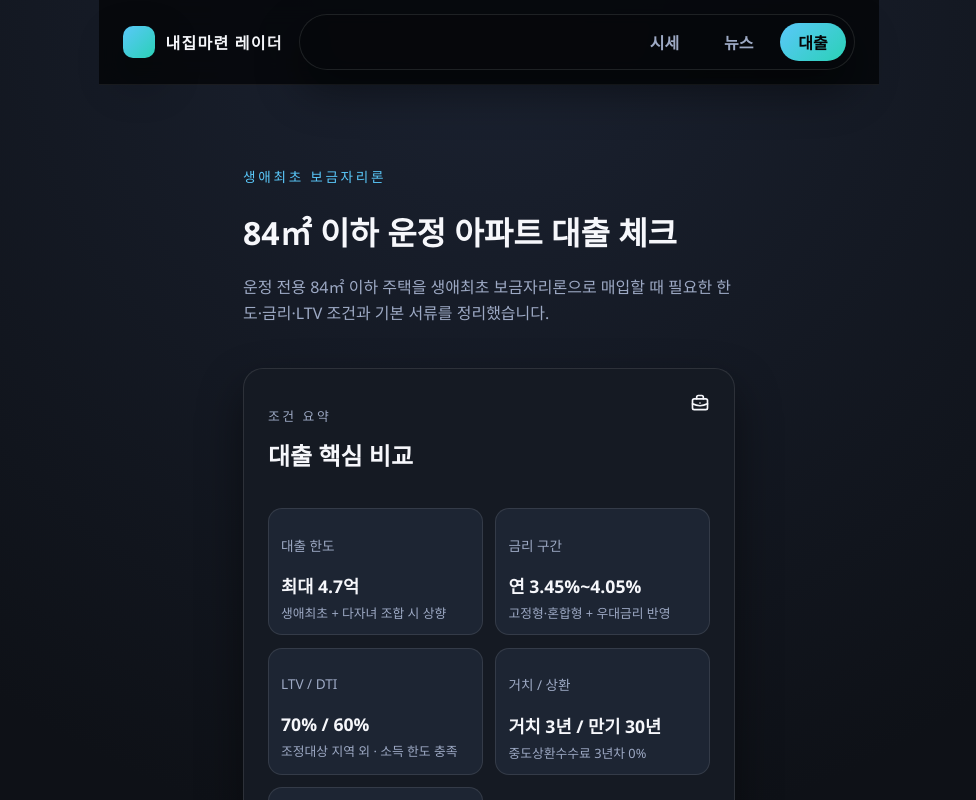
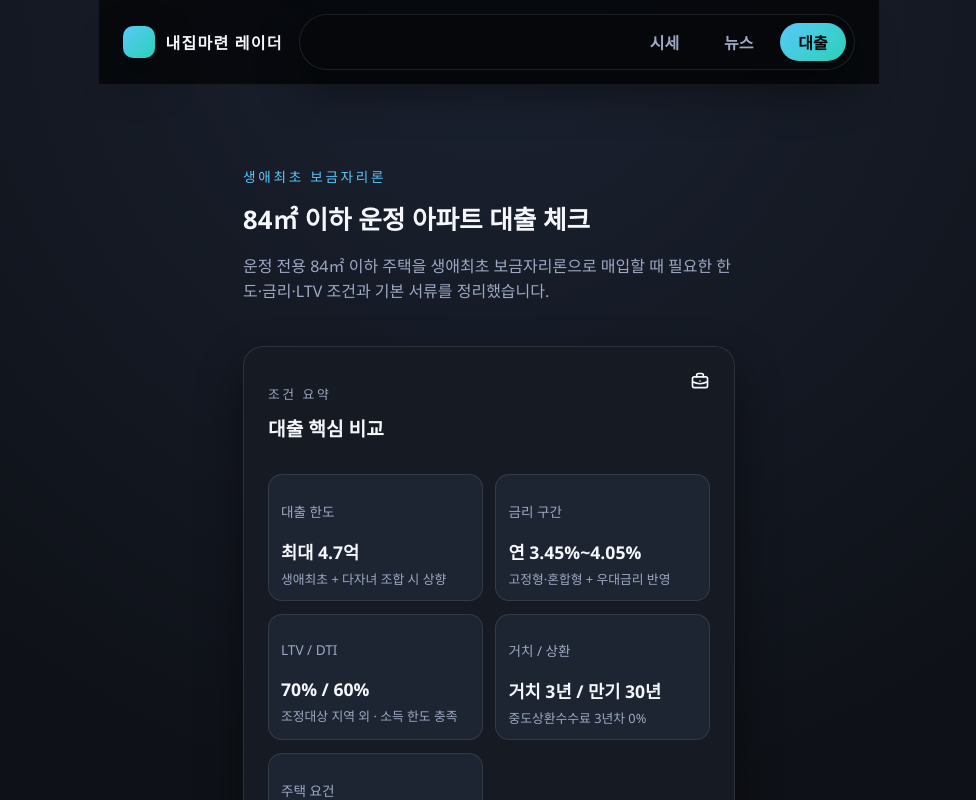
Before and after one commit to zekelee/untitled, a Next.js app: page /finance in a window 1280 px wide. Shown: the top 800 px of the page, without its empty margins (151-1127 px from the left). Built offline with nearby package versions, Linux system fonts and the light colour scheme; a web font is replaced by a local one.

Commit message:
🔠 헤더 타이틀 사이즈 축소

```diff
--- a/src/components/dashboard/deal-dashboard.module.css
+++ b/src/components/dashboard/deal-dashboard.module.css
@@ -21,6 +21,16 @@
   display: flex;
   flex-direction: column;
   gap: 0.75rem;
+}
+
+.header h1 {
+  font-size: clamp(1.25rem, 4vw, 1.6rem);
+  line-height: 1.3;
+}
+
+.wrapper h2 {
+  font-size: clamp(1rem, 3vw, 1.2rem);
+  line-height: 1.35;
 }
 
 .kicker {
```
